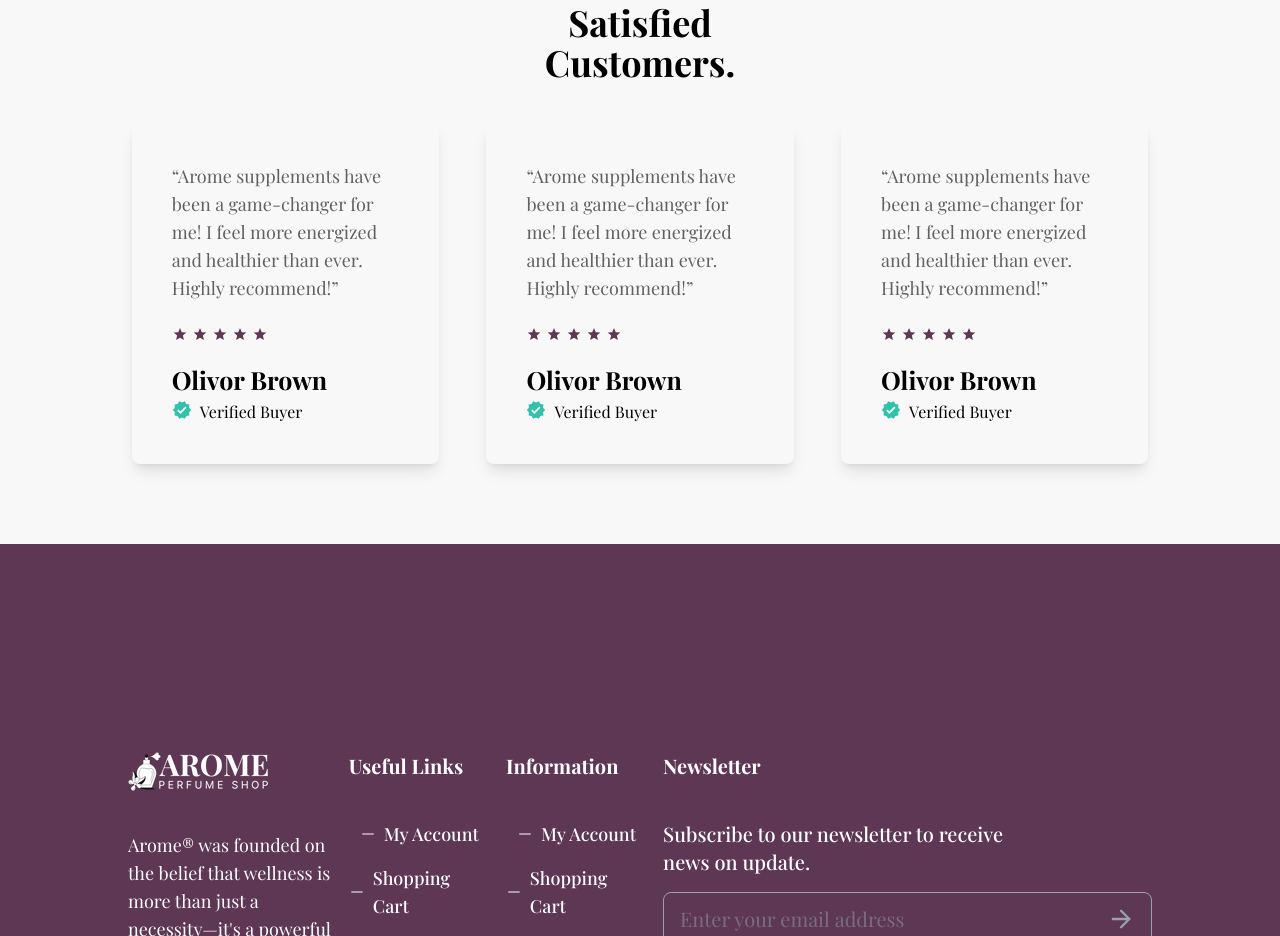
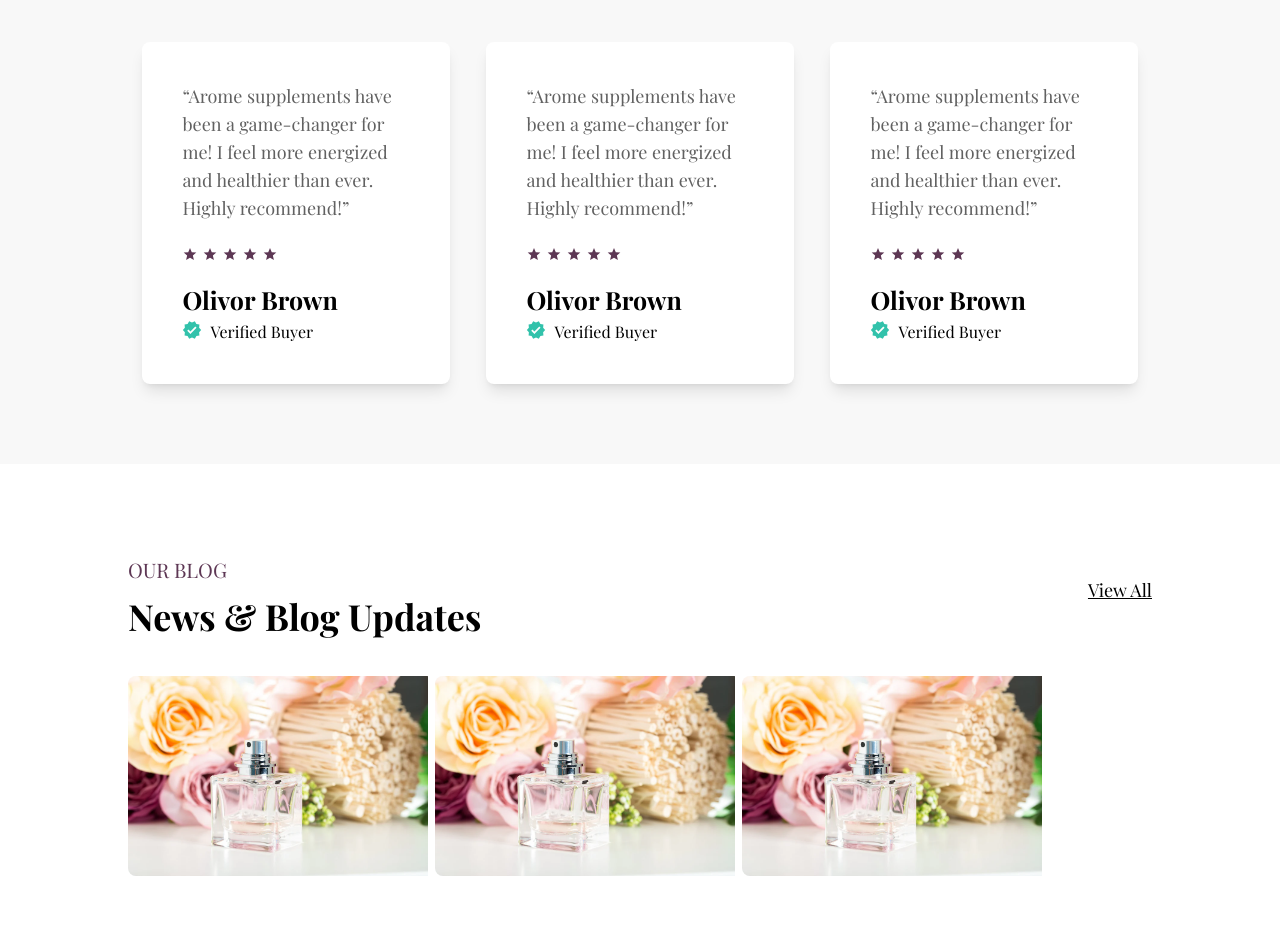
Before and after one commit to farzanacoder/AROME, a Next.js app: page / in a window 1280 px wide. Shown: the part 5696-6632 px from the top of the page. Built offline with nearby package versions, Linux system fonts and the light colour scheme; a web font is replaced by a local one.

Commit message:
Blog Part added

```diff
--- a/app/(pages)/page.jsx
+++ b/app/(pages)/page.jsx
@@ -8,6 +8,7 @@ import Brand from '../layouts/Brand'
 import Quality from '../layouts/Quality'
 import ShopLook from '../layouts/ShopLook'
 import Customers from '../layouts/Customers'
+import Blog from '../layouts/Blog'
 
 export default function page() {
   return (
@@ -21,6 +22,7 @@ export default function page() {
         <Quality/>
         <ShopLook/>
         <Customers/>
+        <Blog/>
     </>
   )
 }
--- /dev/null
+++ b/app/components/CommonBlog.jsx
@@ -0,0 +1,11 @@
+import Image from 'next/image'
+import React from 'react'
+import BlogImg from '../../public/blog.jpg'
+
+export default function CommonBlog() {
+  return (
+    <div className='overflow-hidden rounded-lg w-[30%] cursor-pointer'>
+        <Image src={BlogImg} width={300} height={200} alt='blog' className=''/>
+    </div>
+  )
+}
--- a/app/components/CustomerItem.jsx
+++ b/app/components/CustomerItem.jsx
@@ -5,7 +5,7 @@ import { MdVerified } from 'react-icons/md'
 
 export default function CustomerItem() {
   return (
-    <div className='rounded-lg shadow-lg flex flex-col items-start p-10 w-[30%] mx-auto'>
+    <div className='rounded-lg shadow-lg bg-white flex flex-col items-start p-10 w-[30%] mx-auto'>
         <p className='text-lg text-[#616161] mb-6'>“Arome supplements have been a game-changer for me! I feel more energized and healthier than ever. Highly recommend!”</p>
         <div className='flex items-center justify-center gap-1 text-[#5d3754]'>
                     <IoMdStar />
--- /dev/null
+++ b/app/layouts/Blog.jsx
@@ -0,0 +1,29 @@
+import React from "react";
+import CommonHead from "../components/CommonHead";
+import CommonPara from "../components/CommonPara";
+import CommonBlog from "../components/CommonBlog";
+import Button from "../components/Button";
+
+export default function Blog() {
+  return (
+    <section className="my-20">
+      <div className="container">
+        <div className="flex justify-between items-center mb-10">
+          <div>
+            <CommonPara para="OUR BLOG" />
+            <CommonHead Heading="News & Blog Updates" />
+          </div>
+          <button className="underline cursor-pointer text-lg">
+            View All
+          </button>
+        </div>
+
+        <div className="flex">
+            <CommonBlog />
+        <CommonBlog />
+        <CommonBlog />
+        </div>
+      </div>
+    </section>
+  );
+}
--- a/app/layouts/Customers.jsx
+++ b/app/layouts/Customers.jsx
@@ -5,8 +5,8 @@ import CustomerItem from '../components/CustomerItem'
 export default function Customers() {
   return (
     <section className="py-20 bg-[#f8f8f8]">
-            <CommonHead className='text-center w-[25%] mx-auto mb-10' Heading="Trusted by Thousands of Satisfied Customers."/>
-        <div className="container flex items-center justify-between gap-10 flex-wrap">
+            <CommonHead className='text-center w-[35%] mx-auto mb-10' Heading="Trusted by Thousands of Satisfied Customers."/>
+        <div className="container flex items-center gap-2 flex-wrap">
             <CustomerItem/>
             <CustomerItem/>
             <CustomerItem/>
```
Also changed, not shown: public/blog.jpg (added), 1 other file (tests, documents, lock files or other folders).
